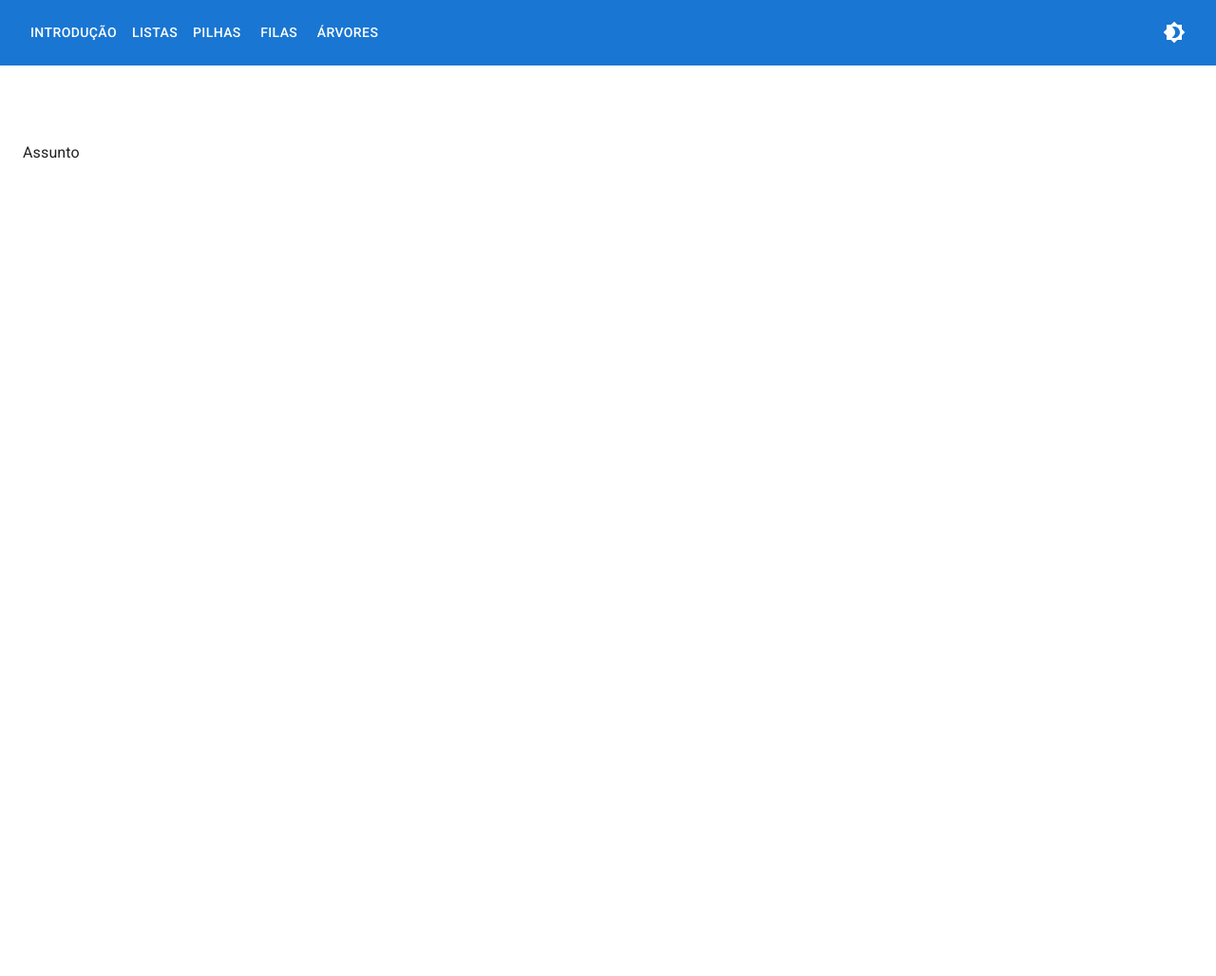
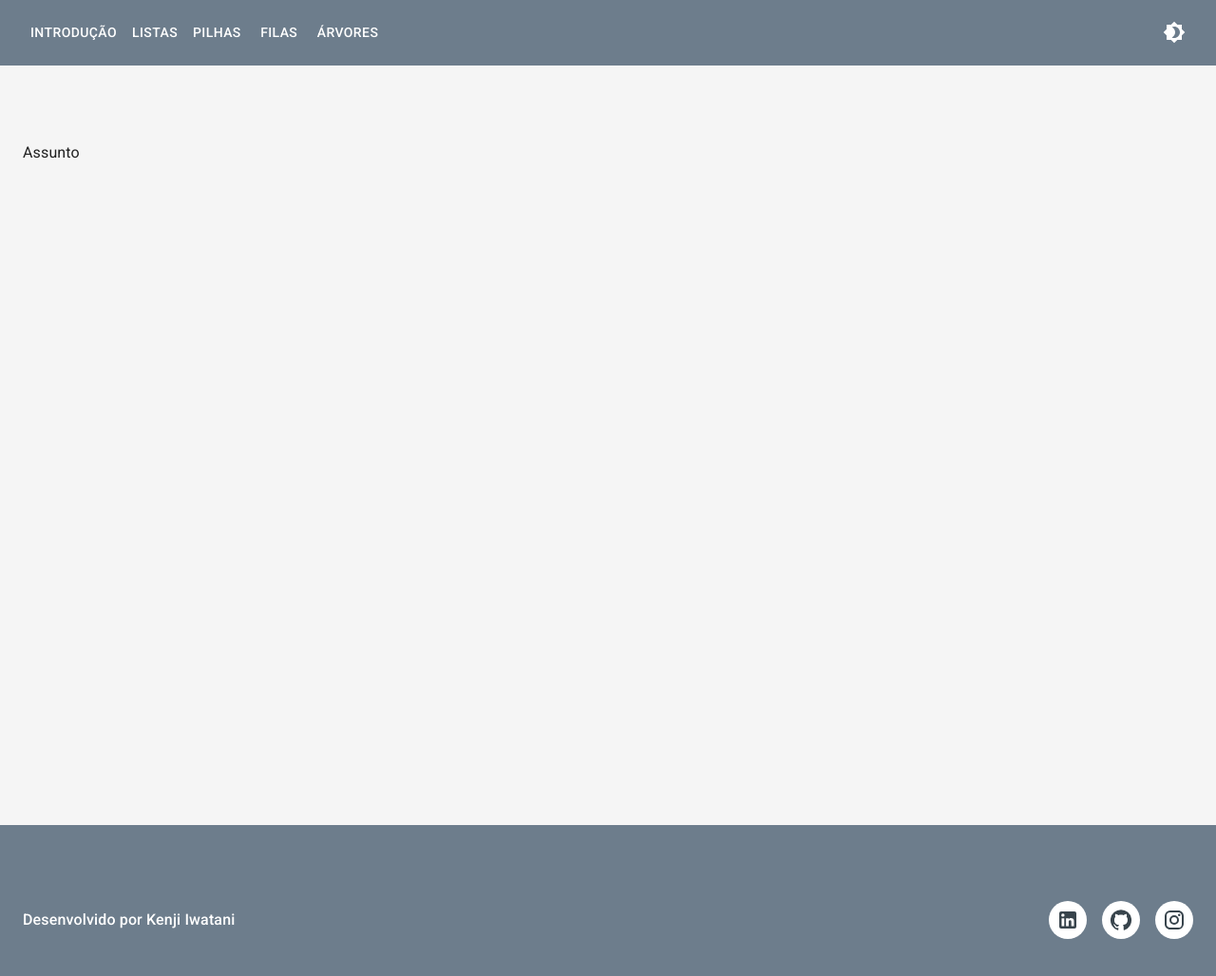
Before and after one commit to iwataniKenji/data-structure-page, a React (Create React App) app: page / in a window 1280 px wide. Shown: the top 1028 px of the page at 95% size. Before the commit the page ends 869 px from the top, so only its background shows below. Built offline with nearby package versions, Linux system fonts and the light colour scheme.

Commit message:
refactor: separates mui theme file

```diff
--- a/src/App.tsx
+++ b/src/App.tsx
@@ -1,7 +1,9 @@
-import { ThemeProvider, createTheme } from "@mui/material";
+import { ThemeProvider } from "@mui/material";
 import { ContentSection } from "./components/ContentSection";
 import { createContext, useMemo, useState } from "react";
 import { Navbar } from "./components/Navbar";
+import { Footer } from "./components/Footer";
+import { getMuiTheme } from "./data/getMuiTheme";
 
 export const ColorModeContext = createContext({ toggleColorMode: () => {} });
 
@@ -16,21 +18,14 @@ function App() {
     []
   );
 
-  const theme = useMemo(
-    () =>
-      createTheme({
-        palette: {
-          mode,
-        },
-      }),
-    [mode]
-  );
+  const theme = useMemo(() => getMuiTheme(mode), [mode]);
 
   return (
     <ColorModeContext.Provider value={colorMode}>
       <ThemeProvider theme={theme}>
         <Navbar />
         <ContentSection />
+        <Footer />
       </ThemeProvider>
     </ColorModeContext.Provider>
   );
--- /dev/null
+++ b/src/data/getMuiTheme.ts
@@ -0,0 +1,27 @@
+import { createTheme } from "@mui/material";
+
+export function getMuiTheme(mode: "light" | "dark") {
+  return createTheme({
+    palette: {
+      mode,
+      ...(mode === "light"
+        ? {
+            // light mode
+            background: {
+              default: "#f5f5f5",
+              paper: "#ffffff",
+            },
+          }
+        : {
+            // dark mode
+            background: {
+              default: "#38444c",
+              paper: "#303030",
+            },
+          }),
+      primary: {
+        main: "#6D7D8C",
+      },
+    },
+  });
+}
```
